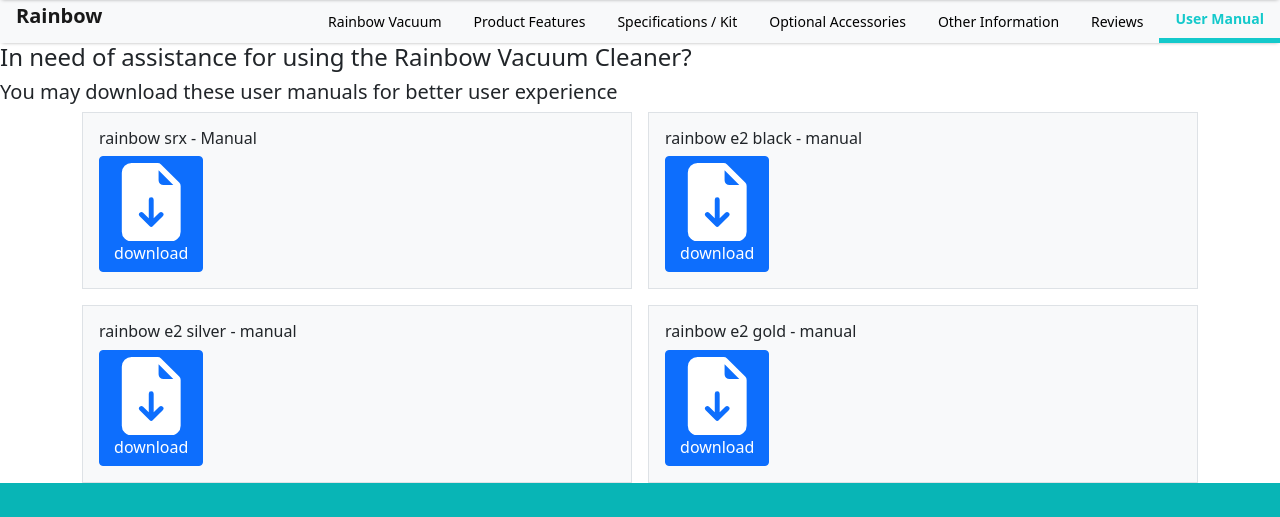
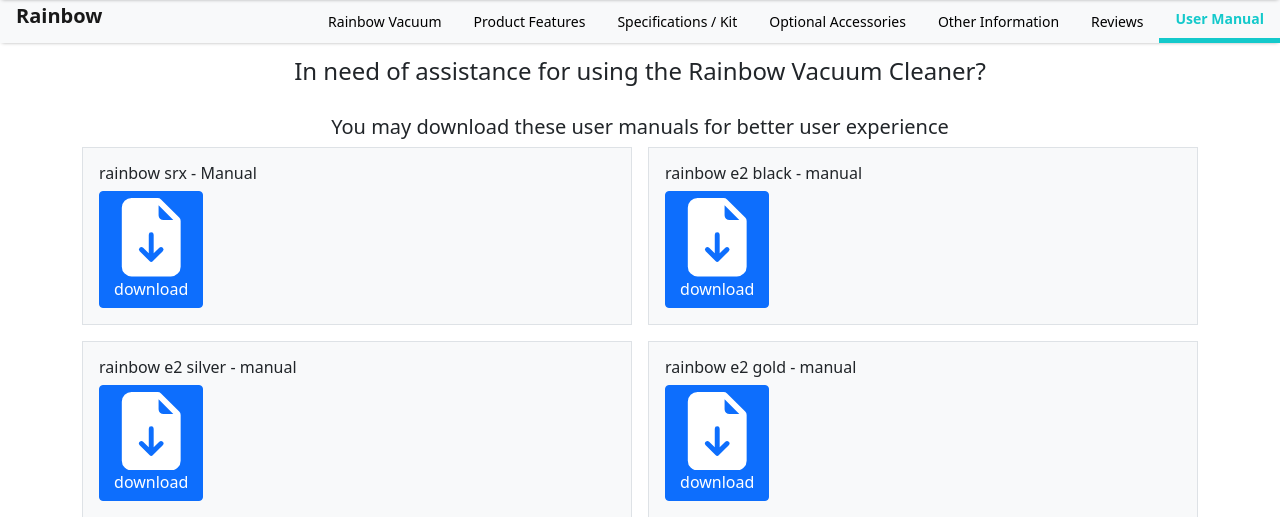
Before and after one commit to luckkimme/greendenpeak, a PHP site: page /page/product.php?productID=1 in a window 1280 px wide, after a click on "User Manual". Shown: the part 121-638 px from the top of the page. Run offline with PHP 8.4, Linux system fonts and the light colour scheme; data comes from the database, SQL or seed files in the repository; some libraries are stand-ins or nearby versions.

Commit message:
update on product-view.php

```diff
--- a/includes/view/product-view.php
+++ b/includes/view/product-view.php
@@ -244,10 +244,10 @@
                         done:
 
                         $product_other .= '</ul></div>'; //end of ul div
-                        $product_other .= '<div class="d-grid gap-2 d-md-flex justify-content-md-start py-3">';
+                        /* $product_other .= '<div class="d-grid gap-2 d-md-flex justify-content-md-start py-3">';
                         $product_other .= '<button type="button" class="btn btn-primary btn-lg px-4 me-md-2">Primary</button>';
                         $product_other .= '<button type="button" class="btn btn-outline-secondary btn-lg px-4">Default</button>';
-                        $product_other .= '</div>'; //end of button div
+                        $product_other .= '</div>'; //end of button div */
                         $product_other .= '</div>'; //end of title div
                         $product_other .= '</div>'; //end of keyword item div
                     } else {
--- a/page/product.php
+++ b/page/product.php
@@ -168,8 +168,8 @@
                 </div>
 
                 <div id="user-manual" class="tab-item tab-pane fade" role="tabpanel" aria-labelledby="btn-manual-tab">
-                    <h4>In need of assistance for using the Rainbow Vacuum Cleaner?</h4>
-                    <h5>You may download these user manuals for better user experience</h6>
+                    <h4 class="lh-1 mb-3 py-3 text-center">In need of assistance for using the Rainbow Vacuum Cleaner?</h4>
+                    <h5 class="text-center mx-5">You may download these user manuals for better user experience</h6>
                     <div class="container">
                         <div class="row g-3">
                             <div class="col-6">
```
